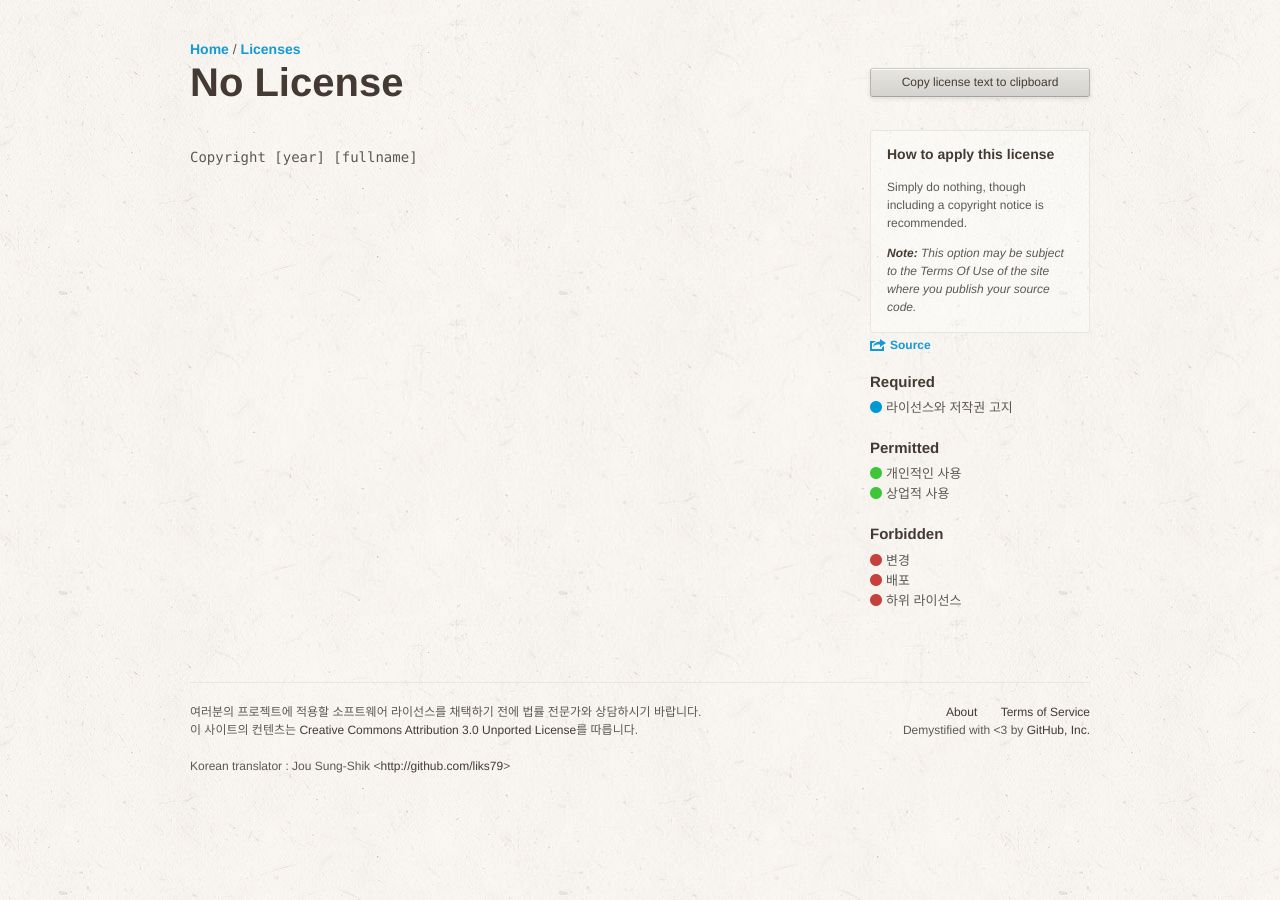
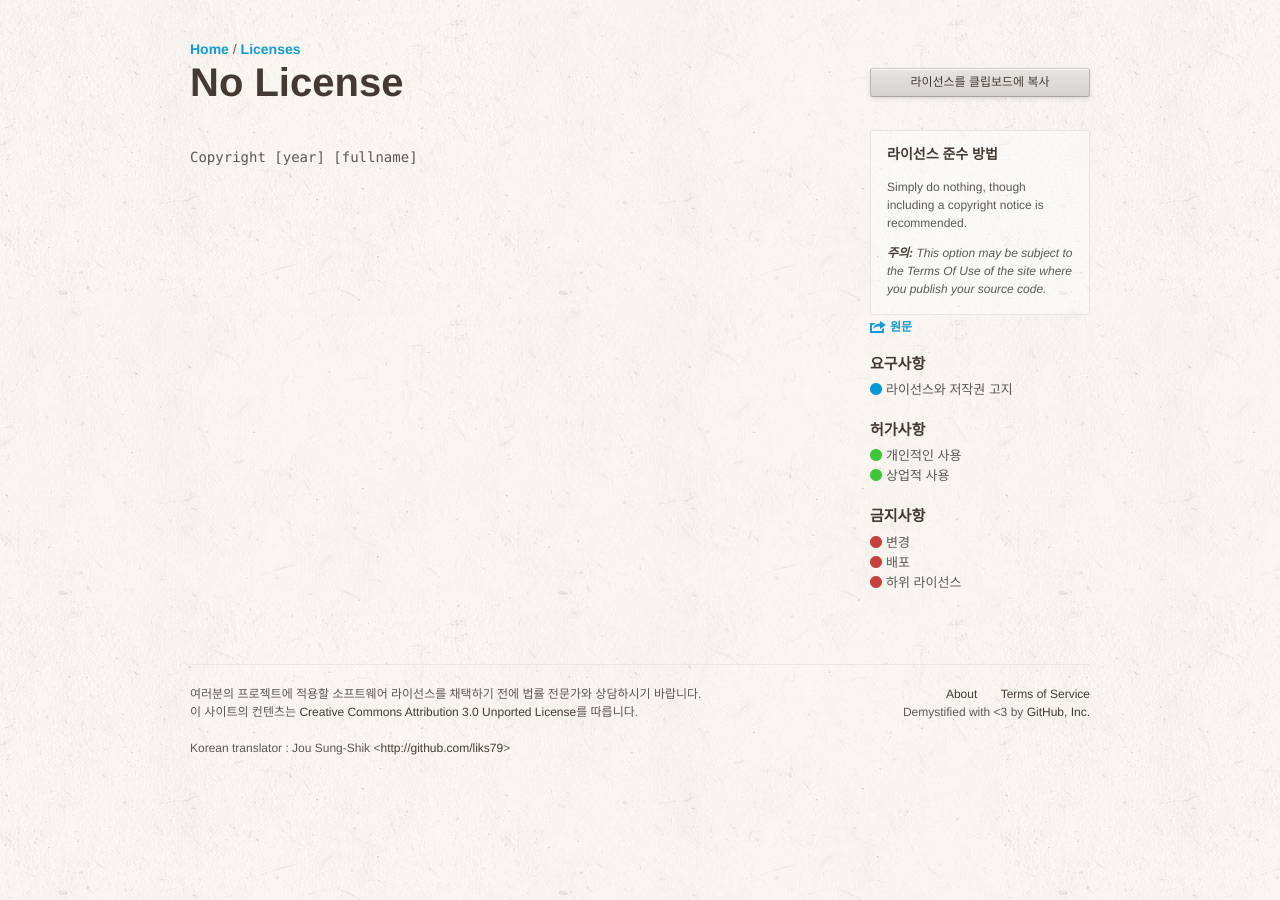
Before and after one commit to github/choosealicense.com, a Jekyll site: the page built from licenses/no-license.html, in a window 1280 px wide. Built offline with Jekyll 4.4.1, drawn with Linux system fonts in a browser that asks for light colours; some web fonts are replaced; Markdown is read by kramdown in place of the engine named in the settings.

Commit message:
Translate in Korea and add some template code for Korean developer

```diff
--- a/_includes/sidebar.html
+++ b/_includes/sidebar.html
@@ -1,26 +1,40 @@
 <div class='sidebar'>
 
-  <a href="#" data-clipboard-target="license-text" class="js-clipboard-button button">Copy license text to clipboard</a>
+  <a href="#" data-clipboard-target="license-text" class="js-clipboard-button button">라이선스를 클립보드에 복사</a>
     <div class='how-to-apply callout'>
-      <h5>How to apply this license</h5>
+      <h5>라이선스 준수 방법</h5>
       <p>
         {{ page.how | replace:"<<","[" | replace:">>","]" }}
       </p>
       {% if page.note %}
       <p class="note">
-        <strong>Note: </strong> {{ page.note }}
+        <strong>주의: </strong> {{ page.note }}
       </p>
       {% endif %}
     </div>
     <div class="source">
-      <a href="{{ page.source}}">Source</a>
+      <a href="{{ page.source}}">원문</a>
     </div>
 
      <div class="license-rules license-rules-sidebar">
 
       {% assign types = "required|permitted|forbidden" | split: "|" %}
       {% for type in types %}
+      <!--
         <h3>{{ type | capitalize }}</h3>
+      -->
+
+      <!-- For Korean translation : added by Jou Sung-Shik (http://github.com/liks79) -->
+        {% if type == "required" %}
+            <h3>요구사항</h3>
+        {% endif %}
+        {% if type == "permitted" %}
+            <h3>허가사항</h3>
+        {% endif %}
+        {% if type == "forbidden" %}
+            <h3>금지사항</h3>
+        {% endif %}
+
         <ul class="license-{{ type }}">
           {% for req in page[type] %}
             <li class="{{ req }}">{{ site.rules[type][req].label }}</li>
```
